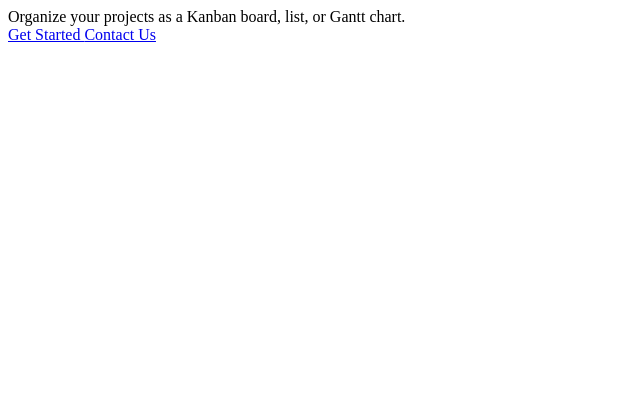
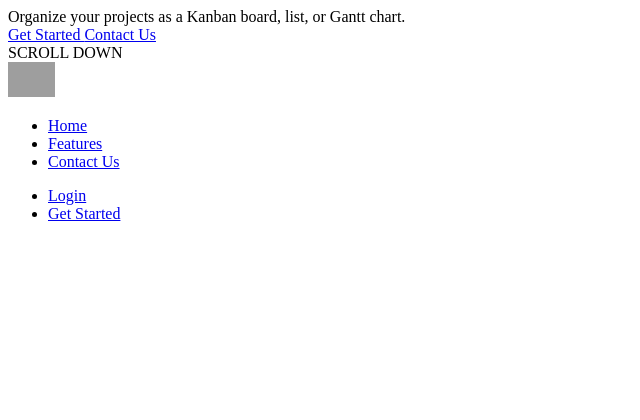
Before and after one commit to David-Coles-DC/planban, a Django app: page / in a window 1280 px wide. Shown: the top 420 px of the page, without its empty margins (0-640 px from the left). Before the commit the page ends 42 px from the top, so only its background shows below. Run offline with Django 5.2, Linux system fonts and the light colour scheme; some libraries are stand-ins or nearby versions; grey boxes are pictures that could not be loaded.

Commit message:
Enhance layout with new header, scroll down indicator, and modal functionality; update styles for improved design consistency

```diff
--- a/templates/home/index.html
+++ b/templates/home/index.html
@@ -18,7 +18,7 @@
     </head>
 
     <body>
-        <div class="intro">
+        <section class="intro" id="home">
             <div class="logo_outer" data-anchor-target=".intro">
                 <div
                     class="logo"
@@ -57,12 +57,90 @@
                     Contact Us
                 </a>
             </div>
+            <div class="scroll_down">
+                <div class="mouse">
+                    <div class="scroll"></div>
+                </div>
+                <div class="text">SCROLL DOWN</div>
+            </div>
+        </section>
+        <main style="height: 3000px">
+            <header>
+                <img alt="Planban Logo" src="{% static 'images/logo.webp' %}" height="35" />
+                <nav>
+                    <ul>
+                        <li>
+                            <a href="#home">Home</a>
+                        </li>
+                        <li>
+                            <a href="/">Features</a>
+                        </li>
+                        <li>
+                            <a href="/">Contact Us</a>
+                        </li>
+                    </ul>
+                </nav>
+                <nav>
+                    <ul>
+                        <li>
+                            <a href="javascript:void(0)" id="loginButton">Login</a>
+                        </li>
+                        <li>
+                            <a href="/" class="button">Get Started</a>
+                        </li>
+                    </ul>
+                </nav>
+            </header>
+        </main>
+
+        <!-- Modal HTML -->
+        <div id="loginModal" class="modal">
+            <div class="modal-content">
+                <span class="close">&times;</span>
+                <h2>Login</h2>
+                <form>
+                    <label for="username">Username:</label>
+                    <input type="text" id="username" name="username" required />
+                    <label for="password">Password:</label>
+                    <input type="password" id="password" name="password" required />
+                    <button type="submit">Login</button>
+                </form>
+            </div>
         </div>
-        <div style="height: 2000px; background-color: #ffffff; z-index: 2; position: relative"></div>
+
+        <script>
+            window.onload = function () {
+                skrollr.init();
+            };
+
+            document.querySelectorAll('a[href^="#"]').forEach((anchor) => {
+                anchor.addEventListener('click', function (e) {
+                    e.preventDefault();
+
+                    document.querySelector(this.getAttribute('href')).scrollIntoView({
+                        behavior: 'smooth',
+                    });
+                });
+            });
+
+            // Modal JavaScript
+            var modal = document.getElementById('loginModal');
+            var btn = document.getElementById('loginButton');
+            var span = document.getElementsByClassName('close')[0];
+
+            btn.onclick = function () {
+                modal.classList.add('open');
+            };
+
+            span.onclick = function () {
+                modal.classList.remove('open');
+            };
+
+            window.onclick = function (event) {
+                if (event.target == modal) {
+                    modal.classList.remove('open');
+                }
+            };
+        </script>
     </body>
-    <script>
-        window.onload = function () {
-            skrollr.init();
-        };
-    </script>
 </html>
```
Also changed, not shown: 1 other file.
